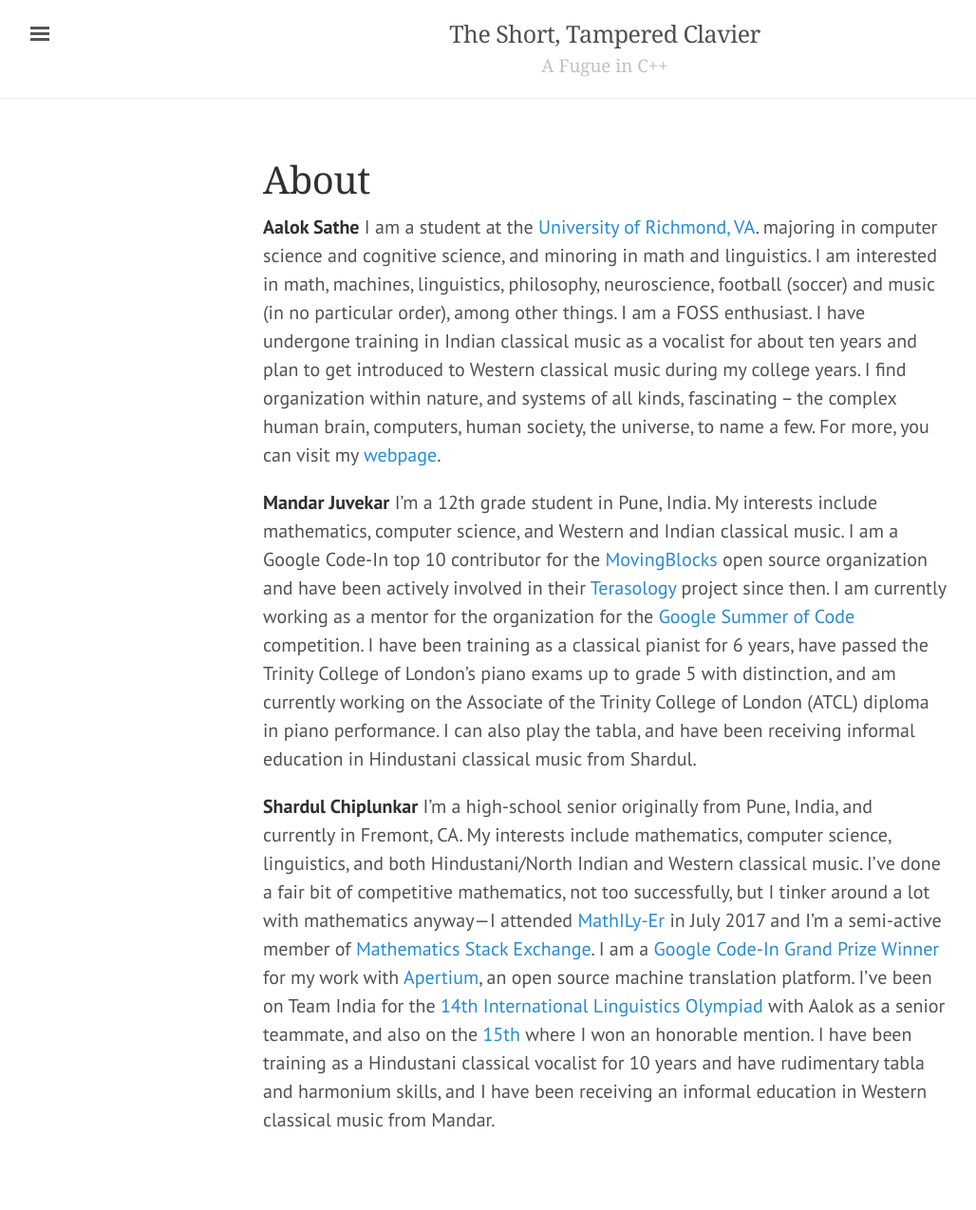
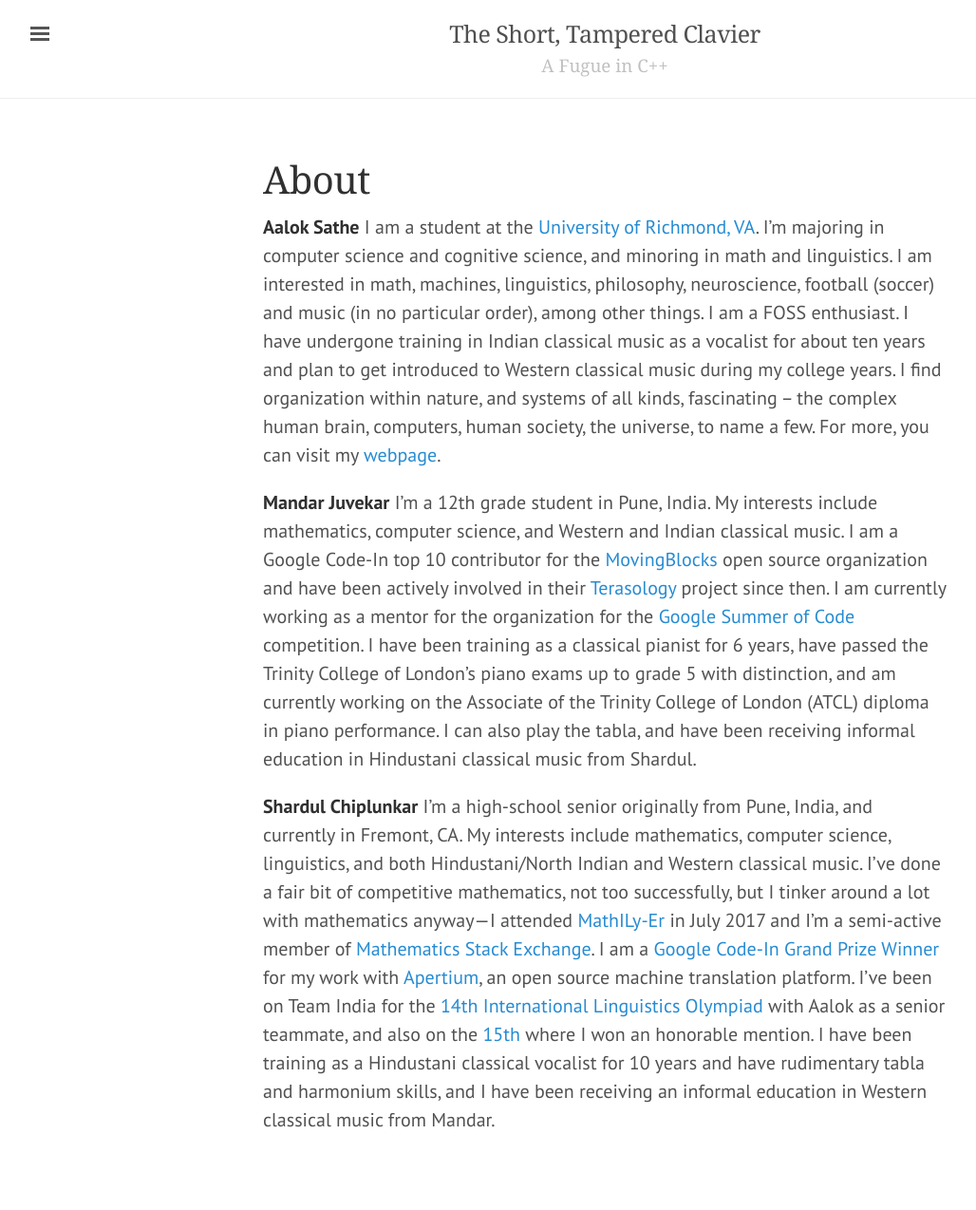
Before and after one commit to theshorttamperedclavier/theshorttamperedclavier.github.io, a Jekyll site: the page built from about.md, in a window 1280 px wide. Shown: the whole page at 95% size, without its empty margins (3-1031 px from the left). Built offline with Jekyll 4.4.1, drawn with Linux system fonts in a browser that asks for light colours; some web fonts are replaced.

```diff
--- a/about.md
+++ b/about.md
@@ -4,7 +4,7 @@ title: About
 ---
 
 **Aalok Sathe** I am a student at the
-[University of Richmond, VA](http://richmond.edu). majoring in computer science and cognitive science, and minoring in math and linguistics.
+[University of Richmond, VA](http://richmond.edu). I'm majoring in computer science and cognitive science, and minoring in math and linguistics.
 I am interested in math, machines, linguistics, philosophy, neuroscience, football
 (soccer) and music (in no particular order), among other things. I am a FOSS enthusiast. I have undergone
 training in Indian classical music as a vocalist for about ten years and plan to
```
